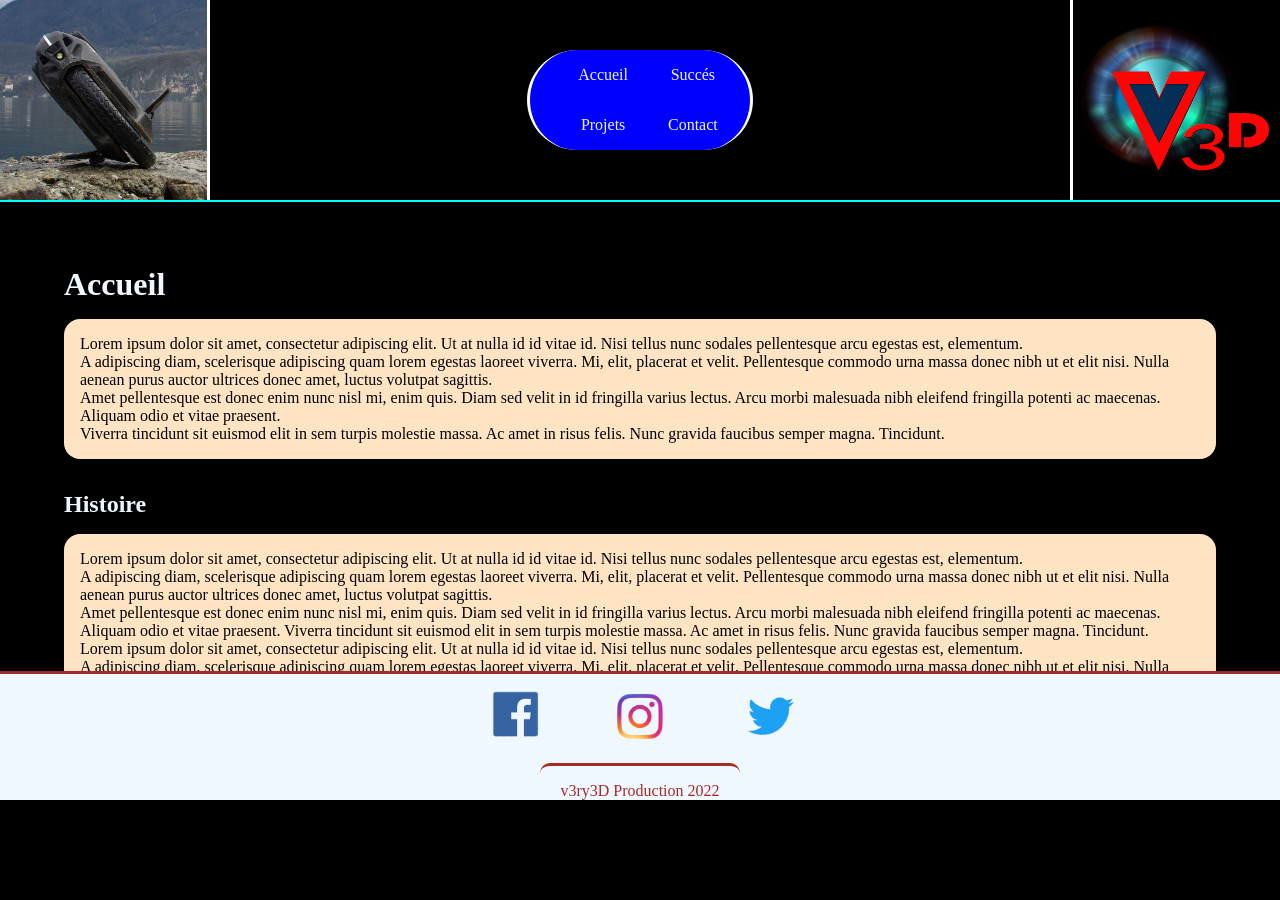
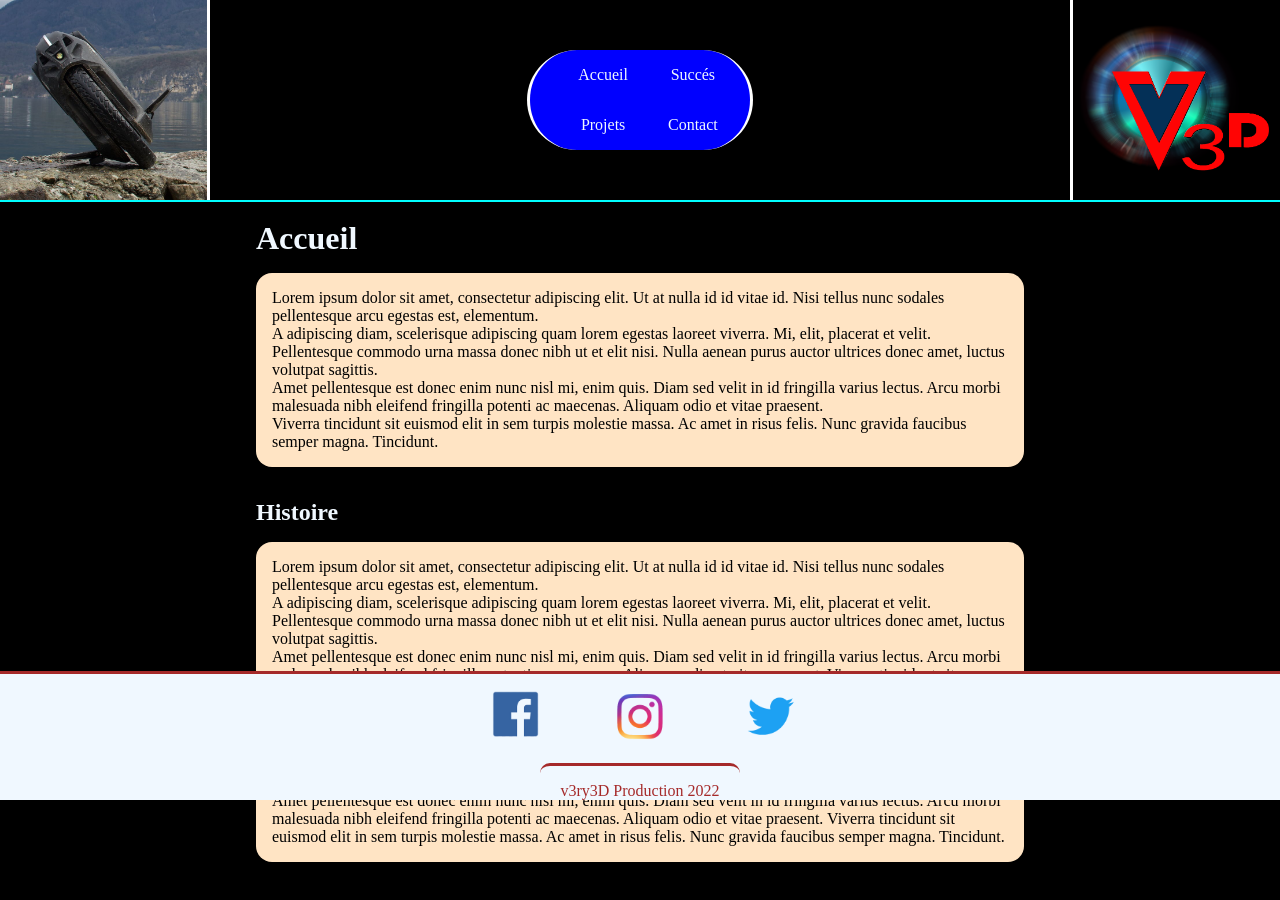
Before and after one commit to v3ry/project01, a plain HTML site: page index.html in a window 1280 px wide. Before the commit the page ends 810 px from the top, so only its background shows below. Drawn offline with Linux system fonts and the light colour scheme.

Commit message:
Mise en place du responsive dans main et fixation du header et footer

```diff
--- a/style.css
+++ b/style.css
@@ -35,7 +35,7 @@ header img:last-child{
     max-height: 200px;
 }
 header{
-    position:relative;
+    position:fixed;
     top: 0;
     background-color: black;
     display: flex;
@@ -48,6 +48,7 @@ header{
     margin-left: 0;
     min-height: 100px;
     max-height: 200px;
+    width: 100%;
 
 
 
@@ -78,7 +79,7 @@ header ul li{
 
 main{
     margin: 4rem;
-
+    margin-top: 150px;
 }
 main h1,main h2{
     color: aliceblue;
@@ -95,7 +96,7 @@ main p{
 
 footer{
 border-top: 3px solid brown;
-position:absolute;
+position:fixed;
 bottom:0;
 width: 100%;
 align-items: center;
@@ -115,3 +116,9 @@ footer p{
     padding-top: 1rem;
     color: brown;
 }
+@media screen and (min-width: 650px) {
+    main{
+        margin: 20%;
+        margin-top: 220px;
+    }
+}
```
